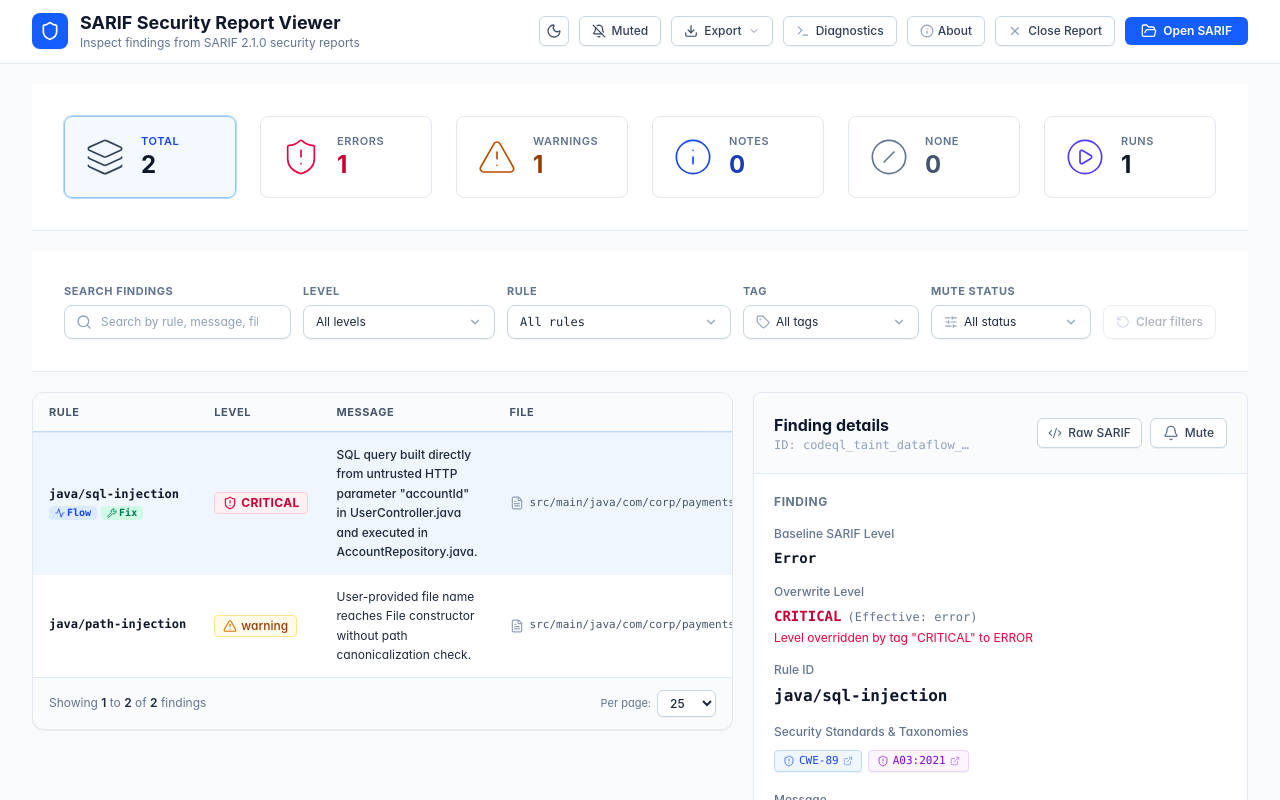
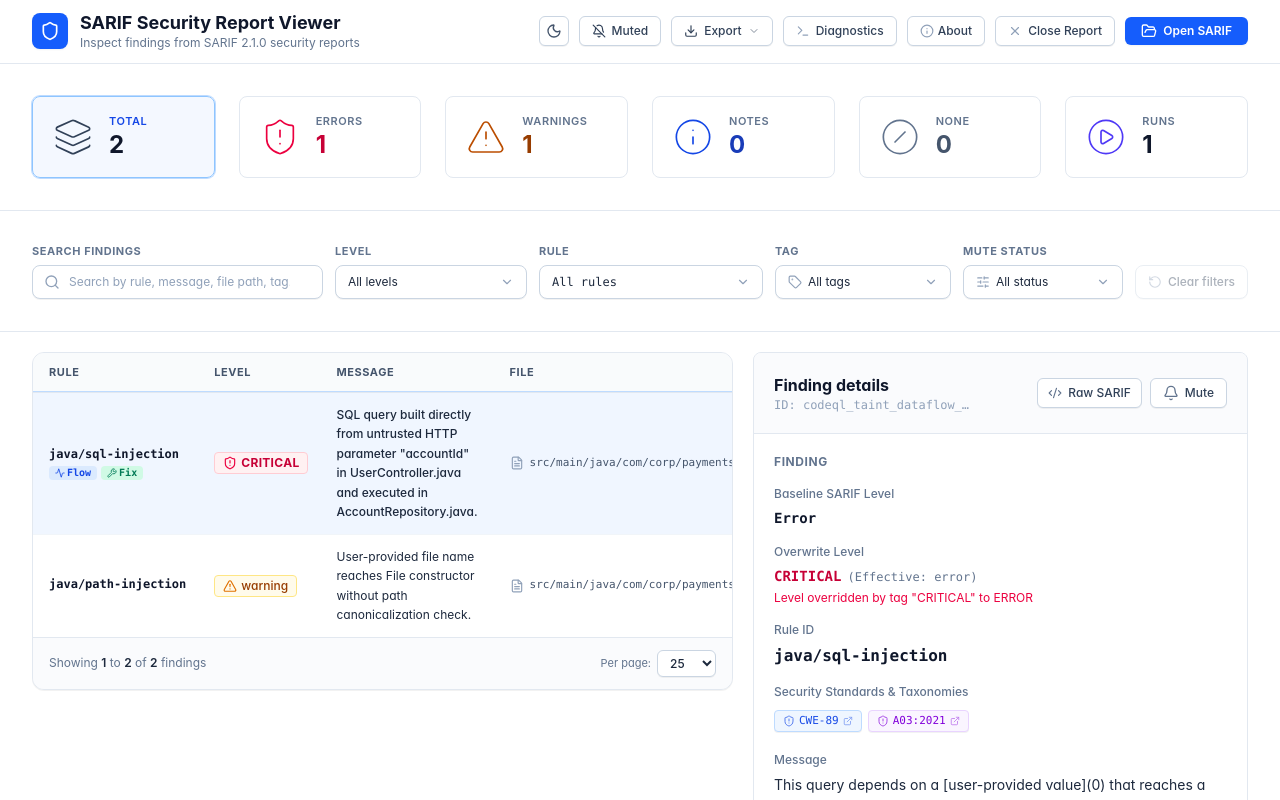
Before and after one commit to angelcamposm/sarif-viewer, a React (Vite) app: page / in a window 1280 px wide. Both pictures are taken after a click on the button 490 px from the left and 505 px from the top of the page. Shown: the top 800 px of the page. Built offline with nearby package versions, Linux system fonts and the light colour scheme.

Commit message:
style(layout): adjust main workspace container padding and background

```diff
--- a/src/App.tsx
+++ b/src/App.tsx
@@ -352,7 +352,7 @@ export const App: React.FC = () => {
           />
 
           {/* Main Content Area */}
-          <main className="flex-1 w-full px-4 sm:px-6 lg:px-8 py-5 flex flex-col gap-5">
+          <main className="flex-1 w-full flex flex-col">
             {/* Top Metrics Cards Summary */}
             <MetricsBar
               key={`metrics_${reportInstanceId}_${report.fileName}`}
@@ -373,7 +373,7 @@ export const App: React.FC = () => {
             />
 
             {/* Two-Column Workspace Layout */}
-            <div className="grid grid-cols-1 lg:grid-cols-12 gap-5 items-start">
+            <div className="bg-white grid grid-cols-1 lg:grid-cols-12 gap-5 items-start  px-4 sm:px-6 lg:px-8 py-5">
               {/* Left Column: Interactive Sortable Findings Table */}
               <div className="lg:col-span-7 xl:col-span-7 flex flex-col">
                 <FindingsTable
```
